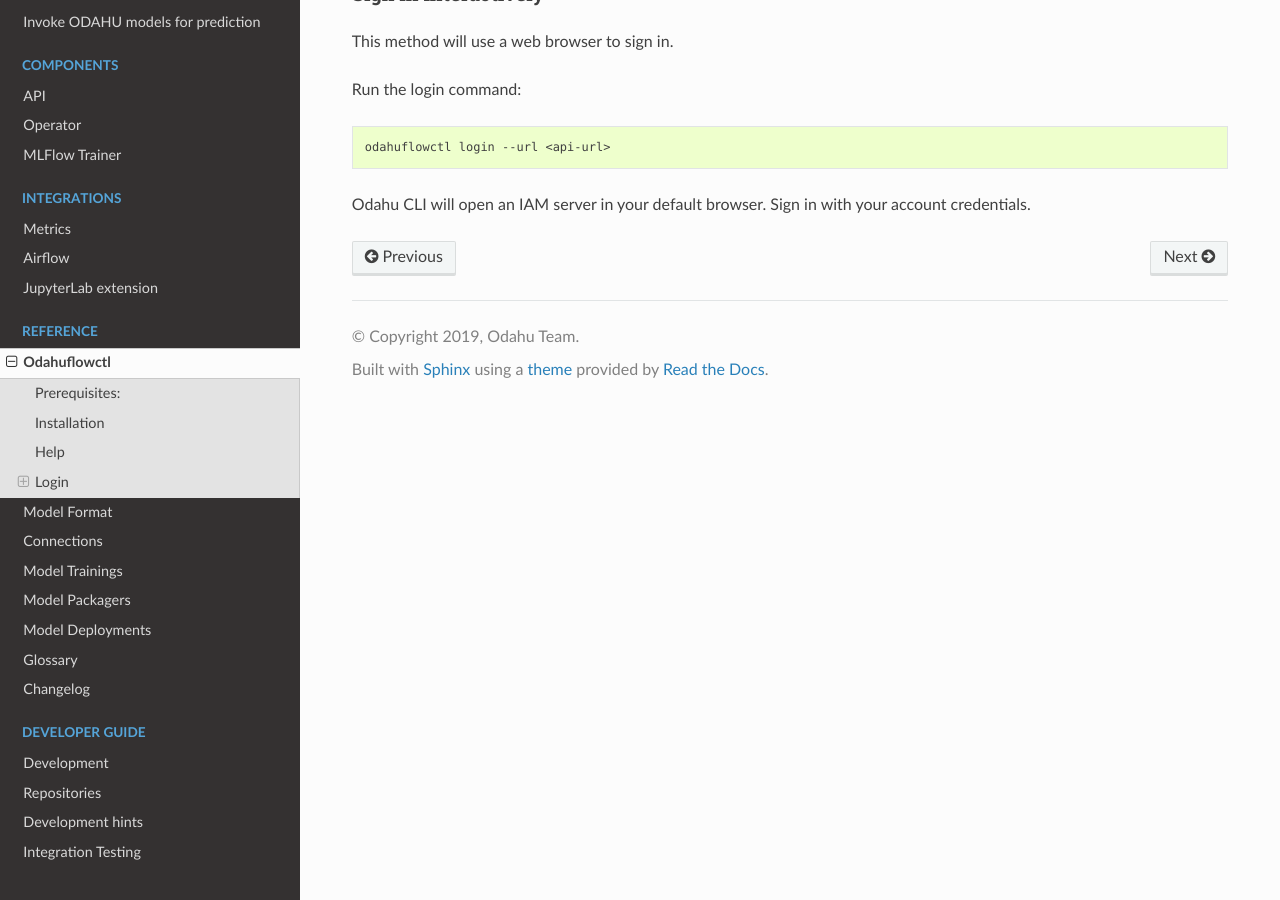
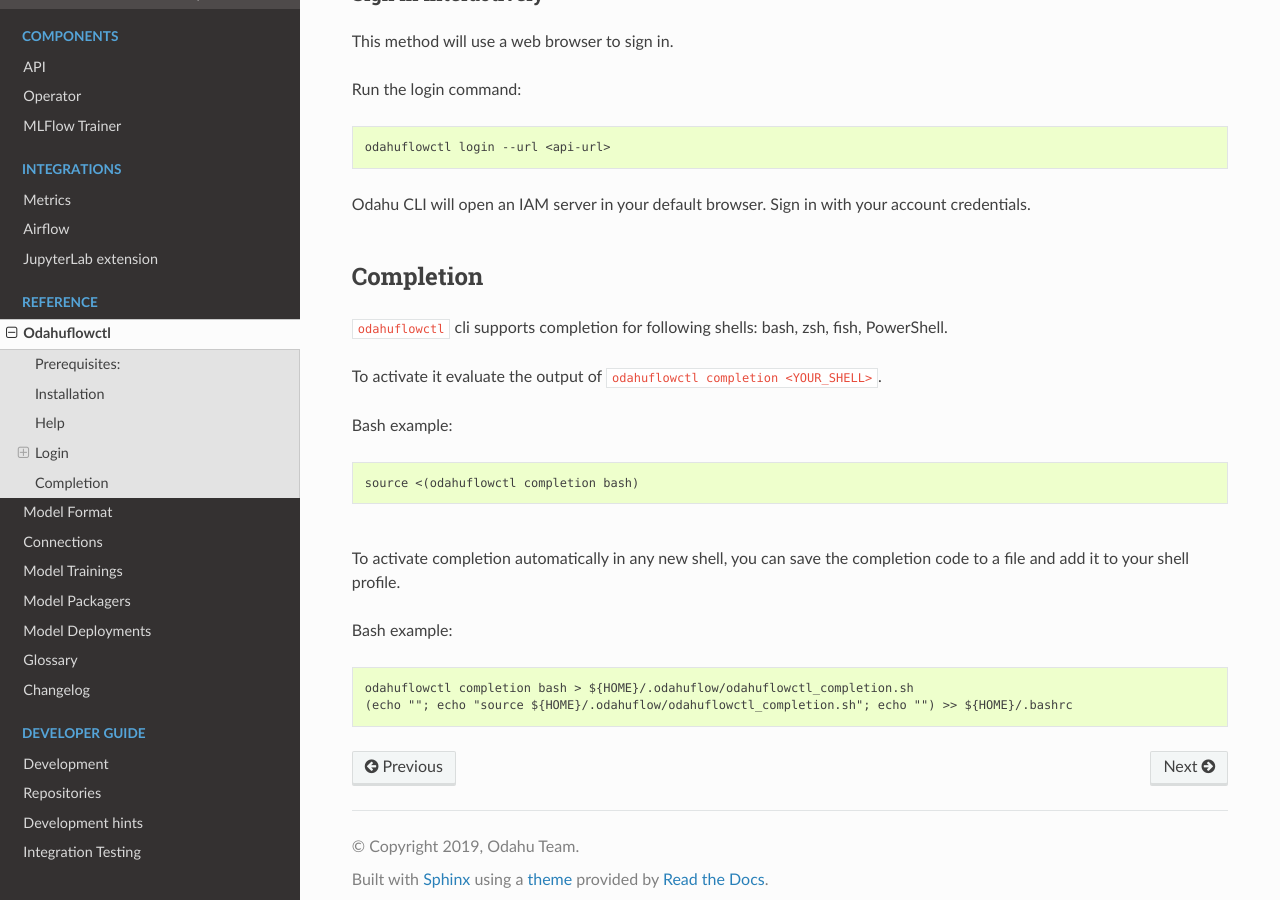
Before and after one commit to odahu/odahu-docs, a Sphinx documentation site: the page built from source/ref_odahuflowctl.md, in a window 1280 px wide and 900 px high, scrolled down 1148 px. Built offline with Sphinx 7.4.7 and the Read the Docs theme 2.0.0, drawn with Linux system fonts in a browser that asks for light colours; formulas are drawn with MathJax 3.

Commit message:
added CLI Completion section

````diff
--- a/source/ref_odahuflowctl.md
+++ b/source/ref_odahuflowctl.md
@@ -54,3 +54,27 @@
 ```
 
 Odahu CLI will open an IAM server in your default browser. Sign in with your account credentials.
+
+<br>
+
+## Completion
+
+`odahuflowctl` cli supports completion for following shells: bash, zsh, fish, PowerShell.
+
+To activate it evaluate the output of `odahuflowctl completion <YOUR_SHELL>`.
+
+Bash example:
+```shell script
+source <(odahuflowctl completion bash)
+```
+
+<br>
+
+To activate completion automatically in any new shell, you can save the completion code to a file
+and add it to your shell profile.
+
+Bash example:
+```shell script
+odahuflowctl completion bash > ${HOME}/.odahuflow/odahuflowctl_completion.sh
+(echo ""; echo "source ${HOME}/.odahuflow/odahuflowctl_completion.sh"; echo "") >> ${HOME}/.bashrc
+```
````
